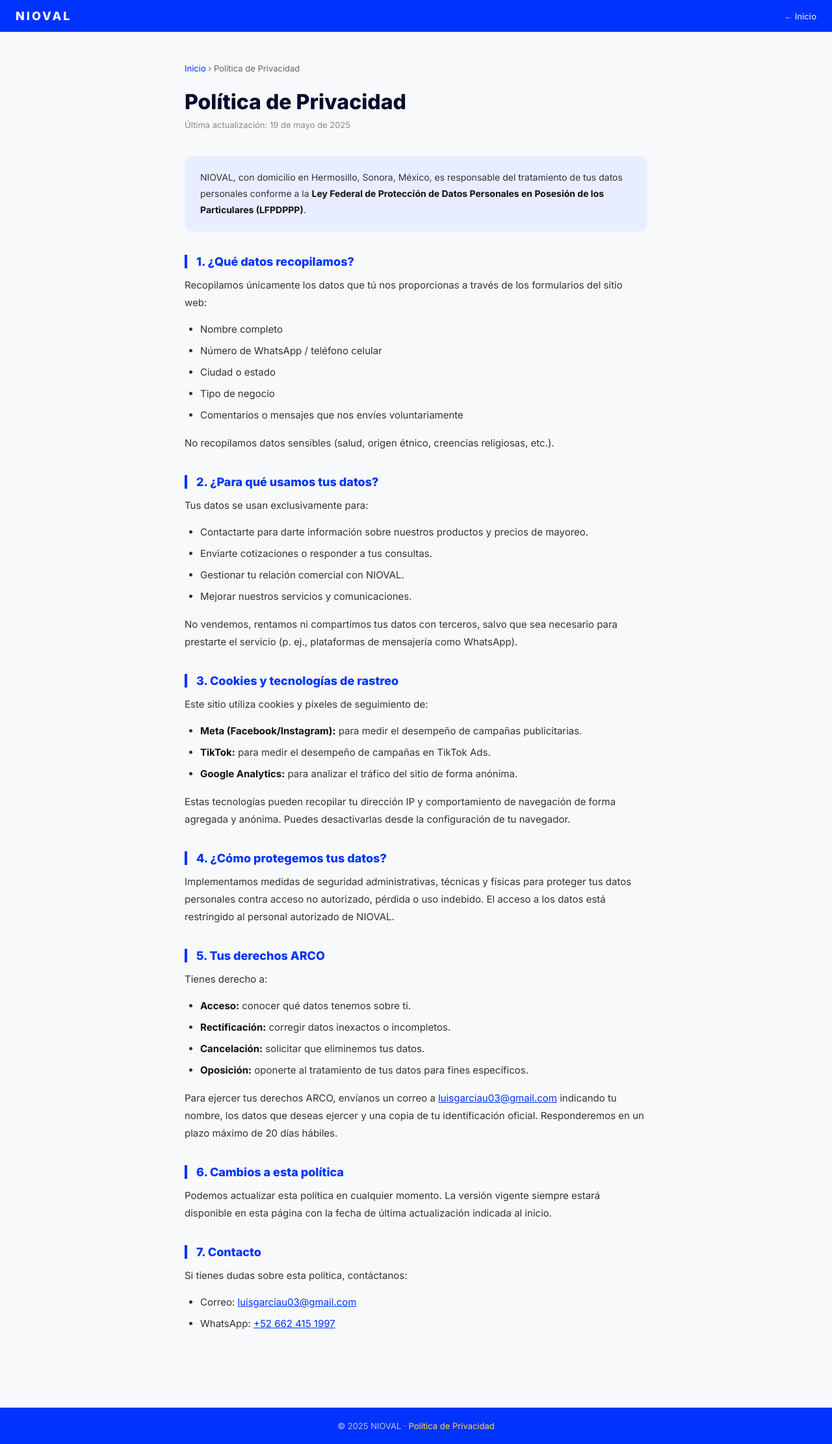
After one commit to luisgarciau03-art/NIOVALWEB, a Flask app: page /privacidad in a window 1280 px wide. The commit adds this page. Shown: the whole page at 65% size. Run offline with Flask 3, Linux system fonts and the light colour scheme.

Commit message:
Agregar Politica de Privacidad LFPDPPP + link en footer

```diff
--- a/app.py
+++ b/app.py
@@ -329,6 +329,10 @@ def distribuidor_lead():
 def mayoreo():
     return render_template("mayoreo.html")
 
+@app.route("/privacidad")
+def privacidad():
+    return render_template("privacidad.html")
+
 @app.route("/lead", methods=["POST"])
 def lead():
     data = request.get_json(silent=True) or request.form
--- a/templates/landing.html
+++ b/templates/landing.html
@@ -991,7 +991,7 @@ footer {
       </div>
     </div>
     <div class="footer-bottom">
-      <span class="footer-copy">© 2026 NIOVAL. Todos los derechos reservados.</span>
+      <span class="footer-copy">© 2026 NIOVAL. Todos los derechos reservados. · <a href="/privacidad" style="color:rgba(255,255,255,.4);text-decoration:none">Política de Privacidad</a></span>
       <span class="footer-copy">Distribución Mayorista · México 🇲🇽</span>
     </div>
   </div>
--- /dev/null
+++ b/templates/privacidad.html
@@ -0,0 +1,108 @@
+<!DOCTYPE html>
+<html lang="es">
+<head>
+<meta charset="UTF-8">
+<meta name="viewport" content="width=device-width, initial-scale=1.0">
+<title>Política de Privacidad | NIOVAL</title>
+<meta name="description" content="Política de privacidad de NIOVAL. Conoce cómo recopilamos, usamos y protegemos tus datos personales conforme a la LFPDPPP de México.">
+<meta name="robots" content="noindex,follow">
+<link href="https://fonts.googleapis.com/css2?family=Inter:wght@400;500;600;700;800&display=swap" rel="stylesheet">
+<style>
+*{margin:0;padding:0;box-sizing:border-box}
+body{font-family:'Inter',sans-serif;background:#f8f9fb;color:#111}
+nav{background:#0033FF;padding:14px 24px;display:flex;align-items:center;justify-content:space-between}
+nav a.brand{color:#fff;text-decoration:none;font-weight:900;letter-spacing:3px;font-size:18px}
+nav a.back{color:rgba(255,255,255,.8);text-decoration:none;font-size:13px;font-weight:500}
+nav a.back:hover{color:#fff}
+.wrap{max-width:760px;margin:0 auto;padding:48px 24px 100px}
+.breadcrumb{font-size:13px;color:#666;margin-bottom:24px}
+.breadcrumb a{color:#0033FF;text-decoration:none}
+h1{font-size:32px;font-weight:900;color:#0a0a2e;margin-bottom:8px}
+.fecha{font-size:13px;color:#888;margin-bottom:40px}
+h2{font-size:18px;font-weight:800;color:#0033FF;margin:36px 0 12px;padding-left:14px;border-left:4px solid #0033FF}
+p{font-size:15px;line-height:1.8;color:#333;margin-bottom:14px}
+ul{margin:10px 0 16px 24px}
+li{font-size:15px;line-height:1.8;color:#333;margin-bottom:6px}
+strong{font-weight:700;color:#111}
+a{color:#0033FF}
+.box{background:#E8EEFF;border-radius:12px;padding:20px 24px;margin:28px 0}
+.box p{margin:0;font-size:14px}
+footer{background:#0033FF;color:rgba(255,255,255,.7);text-align:center;padding:20px;font-size:13px}
+footer a{color:#FFD740;text-decoration:none}
+</style>
+</head>
+<body>
+<nav>
+  <a class="brand" href="/">NIOVAL</a>
+  <a class="back" href="/">← Inicio</a>
+</nav>
+
+<div class="wrap">
+  <div class="breadcrumb"><a href="/">Inicio</a> › Política de Privacidad</div>
+
+  <h1>Política de Privacidad</h1>
+  <div class="fecha">Última actualización: 19 de mayo de 2025</div>
+
+  <div class="box">
+    <p>NIOVAL, con domicilio en Hermosillo, Sonora, México, es responsable del tratamiento de tus datos personales conforme a la <strong>Ley Federal de Protección de Datos Personales en Posesión de los Particulares (LFPDPPP)</strong>.</p>
+  </div>
+
+  <h2>1. ¿Qué datos recopilamos?</h2>
+  <p>Recopilamos únicamente los datos que tú nos proporcionas a través de los formularios del sitio web:</p>
+  <ul>
+    <li>Nombre completo</li>
+    <li>Número de WhatsApp / teléfono celular</li>
+    <li>Ciudad o estado</li>
+    <li>Tipo de negocio</li>
+    <li>Comentarios o mensajes que nos envíes voluntariamente</li>
+  </ul>
+  <p>No recopilamos datos sensibles (salud, origen étnico, creencias religiosas, etc.).</p>
+
+  <h2>2. ¿Para qué usamos tus datos?</h2>
+  <p>Tus datos se usan exclusivamente para:</p>
+  <ul>
+    <li>Contactarte para darte información sobre nuestros productos y precios de mayoreo.</li>
+    <li>Enviarte cotizaciones o responder a tus consultas.</li>
+    <li>Gestionar tu relación comercial con NIOVAL.</li>
+    <li>Mejorar nuestros servicios y comunicaciones.</li>
+  </ul>
+  <p>No vendemos, rentamos ni compartimos tus datos con terceros, salvo que sea necesario para prestarte el servicio (p. ej., plataformas de mensajería como WhatsApp).</p>
+
+  <h2>3. Cookies y tecnologías de rastreo</h2>
+  <p>Este sitio utiliza cookies y píxeles de seguimiento de:</p>
+  <ul>
+    <li><strong>Meta (Facebook/Instagram):</strong> para medir el desempeño de campañas publicitarias.</li>
+    <li><strong>TikTok:</strong> para medir el desempeño de campañas en TikTok Ads.</li>
+    <li><strong>Google Analytics:</strong> para analizar el tráfico del sitio de forma anónima.</li>
+  </ul>
+  <p>Estas tecnologías pueden recopilar tu dirección IP y comportamiento de navegación de forma agregada y anónima. Puedes desactivarlas desde la configuración de tu navegador.</p>
+
+  <h2>4. ¿Cómo protegemos tus datos?</h2>
+  <p>Implementamos medidas de seguridad administrativas, técnicas y físicas para proteger tus datos personales contra acceso no autorizado, pérdida o uso indebido. El acceso a los datos está restringido al personal autorizado de NIOVAL.</p>
+
+  <h2>5. Tus derechos ARCO</h2>
+  <p>Tienes derecho a:</p>
+  <ul>
+    <li><strong>Acceso:</strong> conocer qué datos tenemos sobre ti.</li>
+    <li><strong>Rectificación:</strong> corregir datos inexactos o incompletos.</li>
+    <li><strong>Cancelación:</strong> solicitar que eliminemos tus datos.</li>
+    <li><strong>Oposición:</strong> oponerte al tratamiento de tus datos para fines específicos.</li>
+  </ul>
+  <p>Para ejercer tus derechos ARCO, envíanos un correo a <a href="mailto:luisgarciau03@gmail.com">luisgarciau03@gmail.com</a> indicando tu nombre, los datos que deseas ejercer y una copia de tu identificación oficial. Responderemos en un plazo máximo de 20 días hábiles.</p>
+
+  <h2>6. Cambios a esta política</h2>
+  <p>Podemos actualizar esta política en cualquier momento. La versión vigente siempre estará disponible en esta página con la fecha de última actualización indicada al inicio.</p>
+
+  <h2>7. Contacto</h2>
+  <p>Si tienes dudas sobre esta política, contáctanos:</p>
+  <ul>
+    <li>Correo: <a href="mailto:luisgarciau03@gmail.com">luisgarciau03@gmail.com</a></li>
+    <li>WhatsApp: <a href="https://api.whatsapp.com/send?phone=526624151997" target="_blank">+52 662 415 1997</a></li>
+  </ul>
+</div>
+
+<footer>
+  © 2025 NIOVAL · <a href="/privacidad">Política de Privacidad</a>
+</footer>
+</body>
+</html>
```
